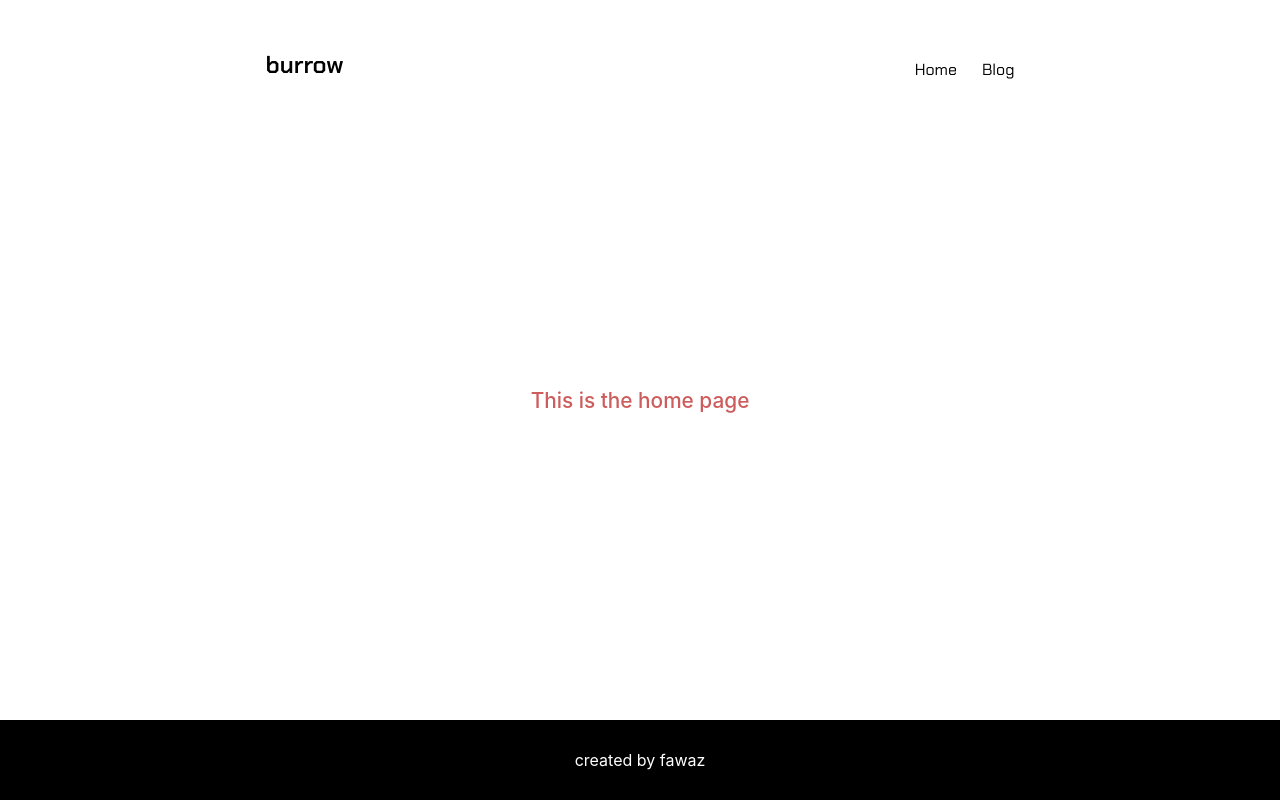
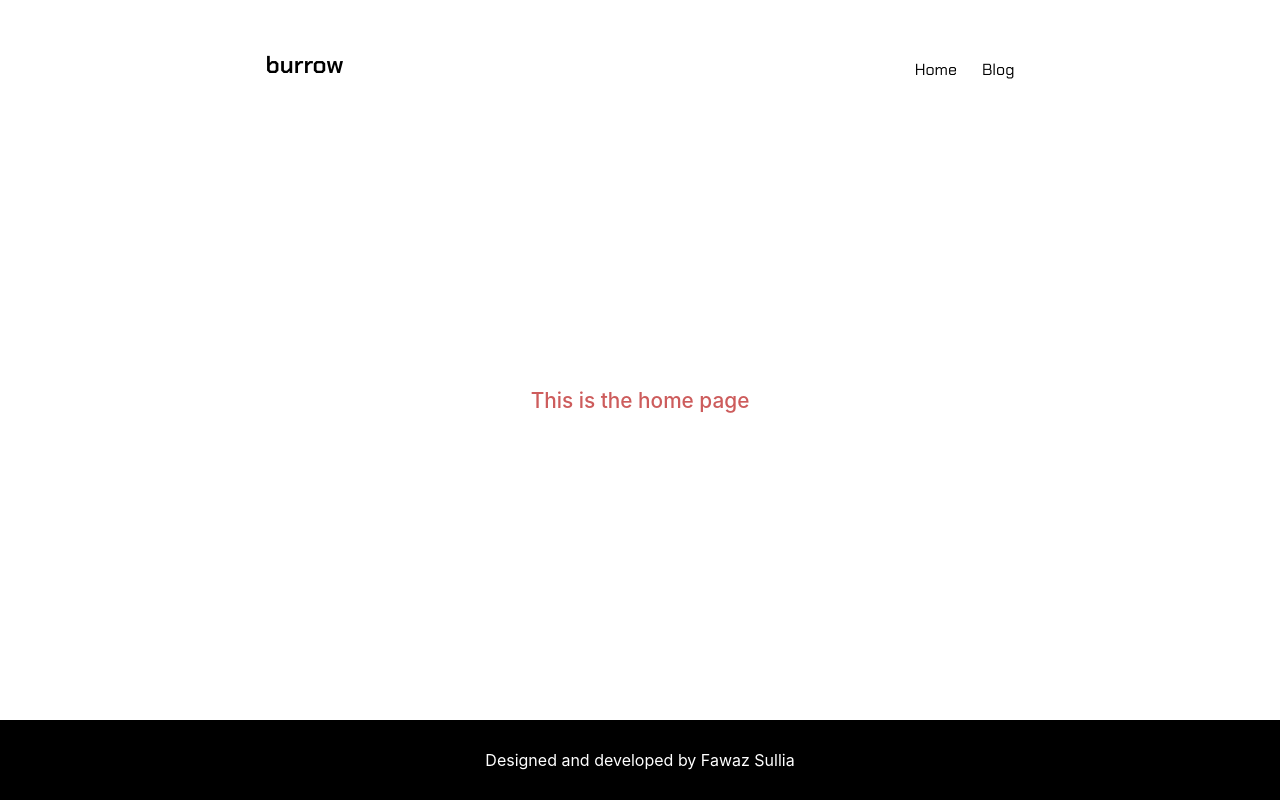
Before and after one commit to fawazsullia/burrow, a Next.js app: page / in a window 1280 px wide. Built offline with nearby package versions, Linux system fonts and the light colour scheme.

Commit message:
configuration

```diff
--- a/config.ts
+++ b/config.ts
@@ -1,16 +1,16 @@
 const config : any = {}
 
-config.siteTitle = "Site Title",
-config.credits = "created by fawaz"
+config.siteTitle = "Burrow",
+config.credits = "Designed and developed by Fawaz Sullia"
 
 config.meta = {
 
 
-homeTitle : "Title for home page here",
+homeTitle : "Welcome to Fawaz's website",
 homeDescription : "Description for Home page",
-blogPageTitle : "Blog Page Title",
-blogPageDescription : "Blog Page description",
-defaultBlogPostMetaDescription : "Tgis is default meta description for blog posts"
+blogPageTitle : "Blog, where I write",
+blogPageDescription : "Browse through my articles. All opinions are mine and subjected to criticism",
+defaultBlogPostMetaDescription : "This is default meta description for blog posts"
 
 }
 
```
